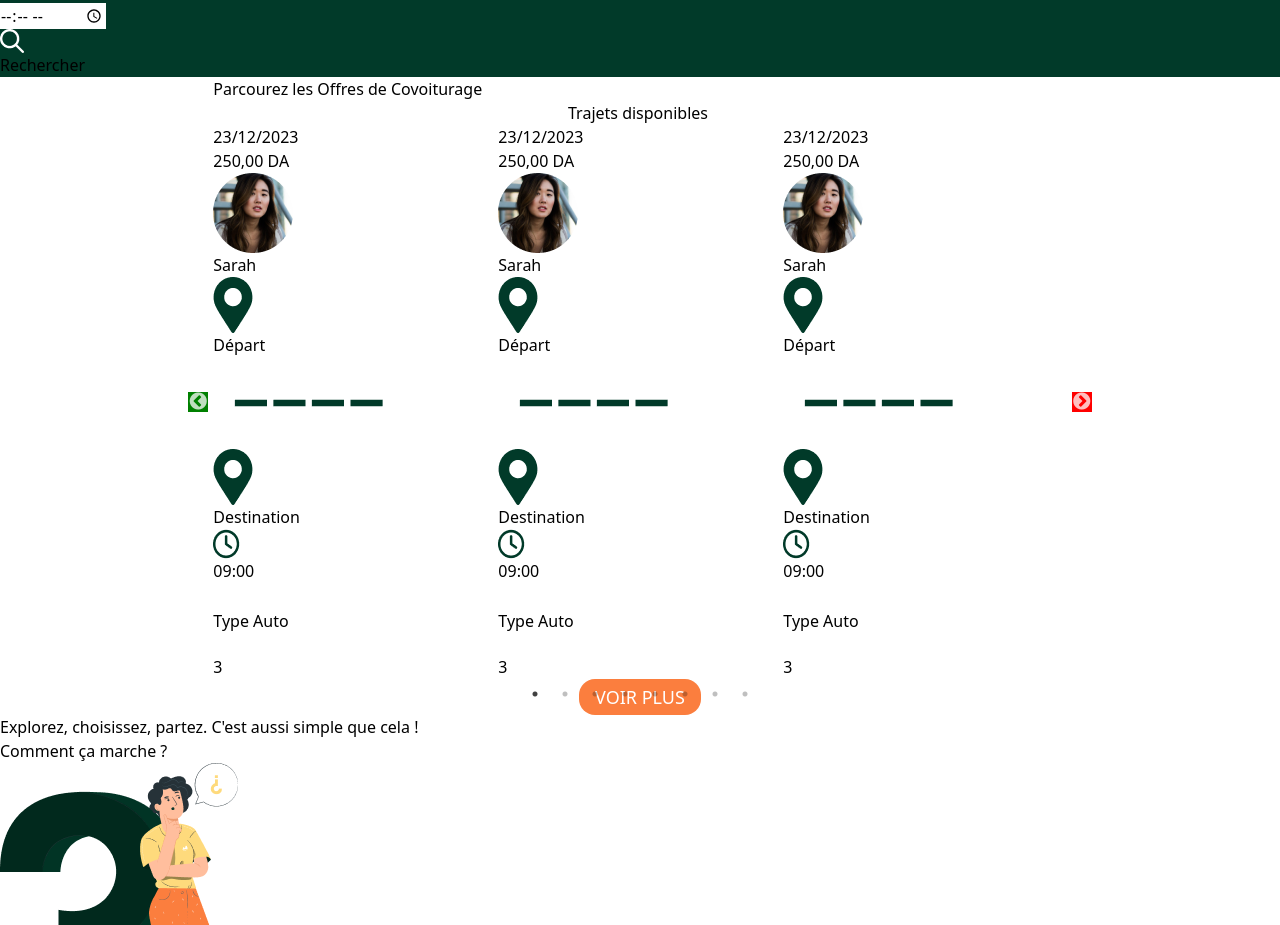
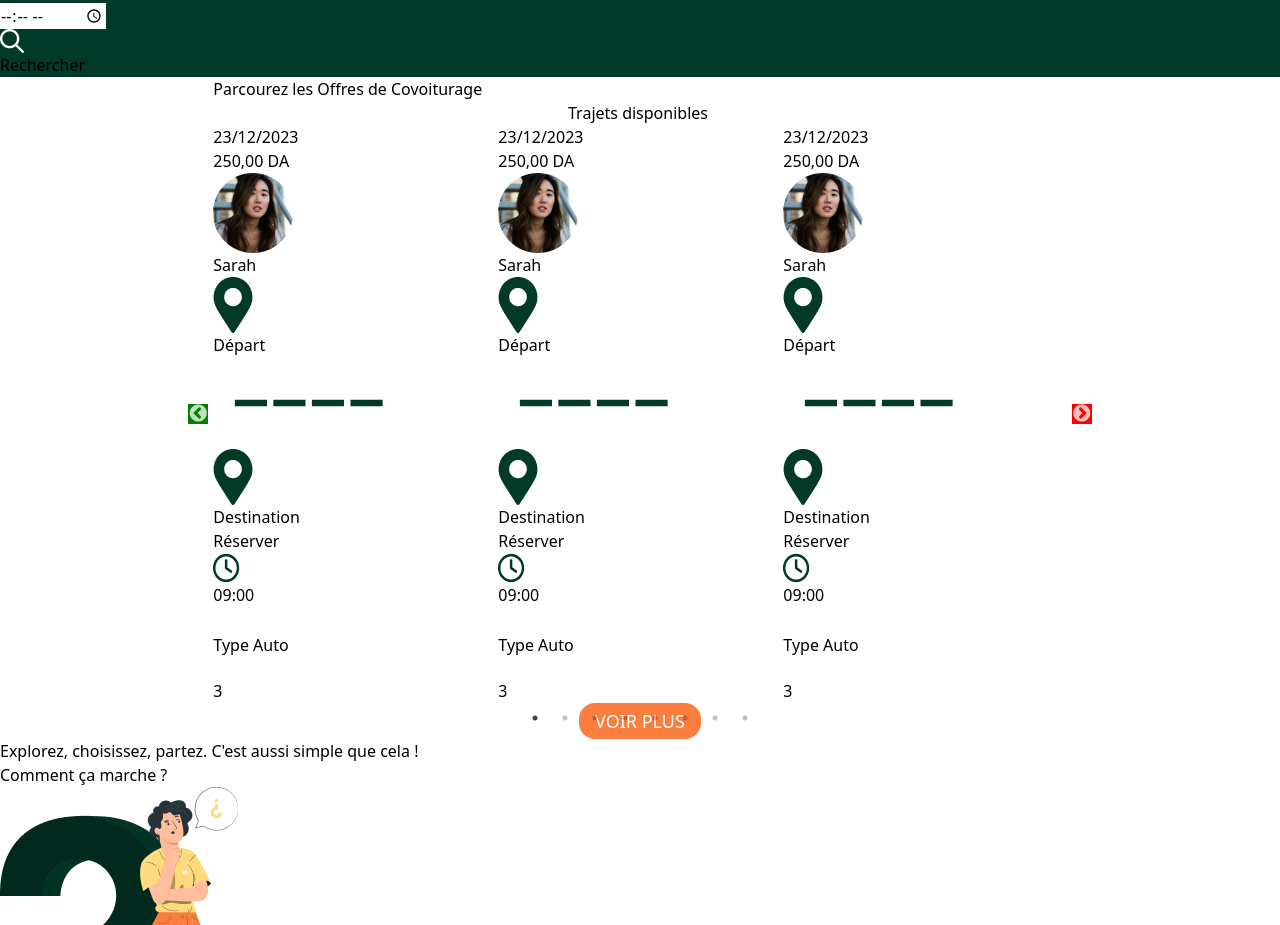
Before and after one commit to Abdelbasset10/RideShare, a React (Create React App) app in the folder client/: page / in a window 1280 px wide. Shown: the part 780-1705 px from the top of the page. Built offline with nearby package versions, Linux system fonts and the light colour scheme; no server answers.

Commit message:
Trajets Reserves Profil + Page de recherche

```diff
--- a/client/src/assets/css/card.css
+++ b/client/src/assets/css/card.css
@@ -69,11 +69,18 @@
 /*****************************************/
 
 .trajet-middle {
+    @apply flex flex-col justify-center items-center
+}
+.trajet-middle > div {
     @apply grid grid-cols-8
     mb-10
     w-full
     px-5
 
+}
+
+.trajet-middle .reserve-btn {
+    @apply w-10/12 bg-orange text-white rounded-md py-0.5 my-2 text-center
 }
 
 .trajet-middle .position-separator {
--- a/client/src/assets/css/main.css
+++ b/client/src/assets/css/main.css
@@ -8,11 +8,16 @@
   box-sizing: border-box;
 }
 
+#root, .root-layout {
+  height: 100%;
+}
+
 @layer components {
   @import url("navbar.css");
   @import url("presentation.css");
   @import url("card.css");
   @import url("how-to.css");
+  @import url("research.css");
   @import url("research-bar.css");
   @import url("register.css");
   @import url("login.css");
--- a/client/src/assets/css/profile.css
+++ b/client/src/assets/css/profile.css
@@ -1,10 +1,12 @@
 .profile-section {
     @apply w-8/12 m-auto flex justify-center items-center;
     height: calc(100vh - 80px - 60px);
+
 }
 
 .profile-section-wrapper {
-    @apply py-10 h-full w-full grid grid-cols-9 gap-x-5 justify-center items-center
+    @apply py-10 h-full w-full grid grid-cols-9 gap-x-5 justify-center items-center;
+    overflow: hidden;
 }
 
 /* LEFT PART */
--- a/client/src/assets/css/research-bar.css
+++ b/client/src/assets/css/research-bar.css
@@ -1,5 +1,5 @@
 .home-research-bar {
-    @apply text-bg-green-dark my-10 w-full pl-3 grid grid-cols-12 items-center rounded-full bg-white
+    @apply border-bg-green-dark border text-bg-green-dark my-10 w-full pl-3 grid grid-cols-12 items-center rounded-full bg-white
 }
 
 .home-research-bar .category {
@@ -17,7 +17,7 @@
 /***************************************/
 
 .home-research-bar .research-input {
-    @apply py-1.5 placeholder:text-bg-green-dark w-full relative
+    @apply py-1.5  placeholder:text-bg-green-dark w-full relative
 }
 
 .home-research-bar input {
--- a/client/src/components/Profile/ProfileTrajetsReserved.tsx
+++ b/client/src/components/Profile/ProfileTrajetsReserved.tsx
@@ -1,71 +1,151 @@
-import React, { useState } from "react";
-import { useForm } from "react-hook-form";
-import { z } from "zod";
-import { zodResolver } from "@hookform/resolvers/zod";
+import React, { useContext, useState } from "react";
+import TrajetsGrid from "./TrajetsGrid.tsx";
+import { useFetch } from "../../hooks/fetch/useFetch.jsx";
+import { AuthContext } from "../../contexts/AuthContext.tsx";
+import { Car, Position, Trajet } from "../../utils/type-interfaces.ts";
+import TrajetEdit from "./TrajetEdit.tsx";
+import { redirect } from "react-router-dom";
+import { set } from "react-hook-form";
+import TrajetCreate from "./TrajetCreate.tsx";
 
 const ProfileTrajetsReserved = () => {
-  const [activePanel, setActivePanel] = useState(1);
+  const user = useContext(AuthContext).user;
 
-  const schema = z.object({});
+  //const [trajetEdit, setTrajetEdit] = useState<Trajet | null>(null);
+  //const [trajetCreate, setTrajetCreate] = useState<boolean>(false);
 
-  const { register, handleSubmit, formState } = useForm({
-    resolver: zodResolver(schema),
-  });
-  const errors = formState.errors;
-  const handlePanelChange = (panelNumber) => {
-    setActivePanel(panelNumber);
+  const position: Position = {
+    id: "1",
+    latitude: "151",
+    longitude: "151",
+    start_trajets: [],
+    end_trajets: [],
+    name: "Paris",
+  };
+  const car: Car = {
+    id: "1",
+    marque: "BMW",
+    model: "X5",
+    max_places: 5,
+    owner: user,
+    trajets: [],
+    matricule: "15151-115-16",
+    year: "2015",
   };
 
+  const loading = false;
+  const error = false;
+  const trajets: Trajet[] = [
+    {
+      id: "1",
+      position_start: position,
+      position_end: position,
+      start_date: "2021-03-01",
+      hour_start: "12:00",
+      price: 10,
+      nb_place: 2,
+      reservations: [],
+      chauffeur: user,
+      car: car,
+    },
+    {
+      id: "2",
+      position_start: position,
+      position_end: position,
+      start_date: "2021-03-01",
+      hour_start: "12:00",
+      price: 10,
+      nb_place: 2,
+      reservations: [],
+      chauffeur: user,
+      car: car,
+    },
+    {
+      id: "3",
+      position_start: position,
+      position_end: position,
+      start_date: "2021-03-01",
+      hour_start: "12:00",
+      price: 10,
+      nb_place: 2,
+      reservations: [],
+      chauffeur: user,
+      car: car,
+    },
+    {
+      id: "4",
+      position_start: position,
+      position_end: position,
+      start_date: "2021-03-01",
+      hour_start: "12:00",
+      price: 10,
+      nb_place: 2,
+      reservations: [],
+      chauffeur: user,
+      car: car,
+    },
+    {
+      id: "5",
+      position_start: position,
+      position_end: position,
+      start_date: "2021-03-01",
+      hour_start: "12:00",
+      price: 10,
+      nb_place: 2,
+      reservations: [],
+      chauffeur: user,
+      car: car,
+    },
+    {
+      id: "6",
+      position_start: position,
+      position_end: position,
+      start_date: "2021-04-01",
+      hour_start: "12:00",
+      price: 10,
+      nb_place: 2,
+      reservations: [],
+      chauffeur: user,
+      car: car,
+    },
+  ];
+
+
   return (
-    <div>
-      <nav>
-        <ul>
-          <li>
-            <a onClick={() => handlePanelChange(1)}>Panel 1</a>
-          </li>
-          <li>
-            <a onClick={() => handlePanelChange(2)}>Panel 2</a>
-          </li>
-          <li>
-            <a onClick={() => handlePanelChange(3)}>Panel 3</a>
-          </li>
-        </ul>
+    <main className="trajets-created-wrapper">
+      <nav className="header">
+        <div className="left-part">
+          <h1>Mes Réservations</h1>
+          <p>Votre liste de réservations</p>
+        </div>
+
+        <div className="right-part">
+
+        </div>
       </nav>
 
-      {activePanel === 1 && (
-        <form onSubmit={() => {}}>
-          <div className="profile-img-wrapper">
-            {/* Add the profile picture change functionality here */}
-            <label htmlFor="profilePicture">Profile Picture:</label>
-            <input type="file" id="profilePicture" accept="image/*" />
-          </div>
+      <div className="grid-trajets-wrapper">
+        {loading && <div>Chargement...</div>}
+        {error && <div>Erreur lors du chargement des trajets</div>}
+        {trajets  && (
+          <TrajetsGrid
+            price_label="Prix Total"
+            place_label="Place(s) réservée(s)"
+            limit={3}
+            trajets={trajets}
+            actions={[
+              {
+                onClick: (trajet: Trajet) => console.log("REMOVE", trajet.id),
+                label: "Remove",
+                class: "bg-red-700 text-white",
+              },
+            ]}
+          />
+        )}
 
-          <hr />
 
-          <label htmlFor="name">Nom</label>
-          <input type="text" id="name" />
-
-          <label htmlFor="familyName">Prénom:</label>
-          <input type="text" id="familyName" />
-
-          <label htmlFor="email">Email:</label>
-          <input type="email" id="email" />
-
-          <label htmlFor="phoneNumber">Phone Number:</label>
-          <input type="tel" id="phoneNumber" />
-
-          <label htmlFor="accountType">Account Type:</label>
-          <select id="accountType">
-            <option value="individual">Individual</option>
-            <option value="business">Business</option>
-          </select>
-        </form>
-      )}
-
-      {activePanel === 2 && <div>Panel 2 content</div>}
-
-      {activePanel === 3 && <div>Panel 3 content</div>}
-    </div>
+      </div>
+    </main>
   );
 };
 
--- a/client/src/components/Profile/TrajetsGrid.tsx
+++ b/client/src/components/Profile/TrajetsGrid.tsx
@@ -5,8 +5,10 @@ interface TrajetsGridProps {
   trajets: Trajet[];
   actions: TrajetsGridActionsButtons[];
   limit?: number;
+  price_label: string;
+  place_label: string;
 }
-const TrajetsGrid = ({ trajets, actions, limit = 10 }: TrajetsGridProps) => {
+const TrajetsGrid = ({ trajets, actions, limit = 10, place_label = "Place(s) restante(s)", price_label = "Prix" }: TrajetsGridProps) => {
   const pageNumbers = trajets.length / limit;
 
   const [page, setPage] = useState(1);
@@ -39,8 +41,8 @@ const TrajetsGrid = ({ trajets, actions, limit = 10 }: TrajetsGridProps) => {
           <th>Lieu Arrivée</th>
           <th>Date Départ</th>
           <th>Heure Départ</th>
-          <th>Prix</th>
-          <th>Place(s) restante(s)</th>
+          <th>{price_label}</th>
+          <th>{place_label}</th>
           <th>Actions</th>
         </tr>
       </thead>
--- a/client/src/components/TrajetCard.jsx
+++ b/client/src/components/TrajetCard.jsx
@@ -8,8 +8,6 @@ import PositionSeparator from '../assets/img/icons/position_separator.png'
 const TrajetCard = ({trajet}) => {
     return (
       <div className="trajet-card">
-
-
         <div className="trajet-upper">
           <div className="trajet-upper-left">
             <p className="trajet-date">23/12/2023</p>
@@ -22,19 +20,26 @@ const TrajetCard = ({trajet}) => {
           </div>
         </div>
 
-
         <div className="trajet-middle">
+          <div>
             <div className="position-depart">
               <img src={PositionIcon} alt="Position" />
               <p>Départ</p>
             </div>
 
-                <img className='position-separator' src={PositionSeparator } alt="" />
+            <img
+              className="position-separator"
+              src={PositionSeparator}
+              alt=""
+            />
 
             <div className="position-destination">
               <img src={PositionIcon} alt="Position" />
               <p>Destination</p>
             </div>
+          </div>
+
+          <button className='reserve-btn'>Réserver</button>
         </div>
 
         <div className="trajet-lower">
--- a/client/src/components/TriItem.jsx
+++ /dev/null
@@ -1,19 +0,0 @@
-const TriItem = ({label,id,isChecked,onValueChange}) => {
-
-    const onChange = (event) => {
-        const isChecked = event.target.isChecked;
-
-    }
-
-    return (
-        <li className="tri-list-item">
-             <input type="checkbox" checked onChange={(info) => {
-
-
-             }} id={id}   />
-             <label htmlFor={id} > {label} </label>
-        </li>
-    );
-}
-
-export default TriItem;
--- a/client/src/pages/Profile.tsx
+++ b/client/src/pages/Profile.tsx
@@ -27,7 +27,7 @@ const Profile = () => {
         return <ProfileTrajetsCreated />;
 
       case rightMenuTypes.trajets_reserved:
-        return <div className="w-full">TRAJETS reserves</div>;
+        return <ProfileTrajetsReserved />;
 
       //return <ProfileTrajetsReserved />;
     }
--- a/client/src/pages/SearchRoute.jsx
+++ b/client/src/pages/SearchRoute.jsx
@@ -1,45 +1,88 @@
 import { useState } from "react";
 import ResearchBar from "../components/ResearchBar";
-import TriItem from "../components/TriItem";
+import TrajetCard from "../components/TrajetCard";
 import { useFetch } from "../hooks/fetch/useFetch";
 
 
 
 const SearchRoute = () => {
 
-    const [triChecks,setTriChecks] = useState({})
+    const [triChecks,setTriChecks] = useState({
+      nearest:false,
+      price:false,
+      seat:false,
+      time:false
+    })
 
-    const {data,loading,error} = useFetch('')
+    //const {data,loading,error} = useFetch('')
+    const filters = [
+      {"value":"nearest","label":"Trier par plus proches"},
+      {"value":"price","label":"Trier par prix plus bas"},
+      {"value":"seat","label":"Trier par place disponibles"},
+      {"value":"time","label":"Trier par temps de départ"}
+    ]
+
 
     const onTriChange = (type,checked) => {
         triChecks[type] = checked;
 
         setTriChecks(triChecks);
+        console.log("🚀 ~ onTriChange ~ triChecks:", triChecks);
+
     }
+
+    const displayTriItems = () => {
+      return filters.map((filter) => {
+        return (
+          <div className="tri-item-wrapper">
+            <label className="research-tri-label" for={filter.value}>
+              {filter.label}
+            </label>
+            <input
+              className="research-tri-input"
+              id={filter.value}
+              type="checkbox"
+              name="test"
+              value={filter.value}
+              onChange={(e) => onTriChange(e.target.value, e.target.checked)}
+            />
+          </div>
+        );
+      });
+    }
+
+
 
     return (
       <main className="research">
-        <section className="research-header">
-          <div className="research-header-wrapper">
+        <div className="research-wrapper">
+          <section className="research-header-wrapper">
             <h1>Rechercher un trajet</h1>
-          </div>
 
-          <ResearchBar />
-        </section>
+            <ResearchBar />
+          </section>
 
-        <section className="research-body">
+          <section className="research-body">
             <div className="research-body-wrapper">
-            <div className="research-tri">
+              <div className="research-filter">
                 <h3>Trier par</h3>
-                <ul className="tri-list">
-                    <TriItem label="Trier par plus proches"      id="nearest"  onValueChange={onTriChange} />
-                    <TriItem label="Trier par prix plus bas"     id="price"  onValueChange={onTriChange} />
-                    <TriItem label="Trier par place disponibles" id="seat"  onValueChange={onTriChange} />
-                    <TriItem label="Trier par temps de départ"   id="time"  onValueChange={onTriChange} />
-                </ul>
+                <fieldset className="tri-list">{displayTriItems()}</fieldset>
+              </div>
+
+              <div className="research-separator"></div>
+
+              <div className="research-result">
+                <TrajetCard trajet={{}} />
+                <TrajetCard trajet={{}} />
+                <TrajetCard trajet={{}} />
+                <TrajetCard trajet={{}} />
+                <TrajetCard trajet={{}} />
+                <TrajetCard trajet={{}} />
+                <TrajetCard trajet={{}} />
+              </div>
             </div>
-            </div>
-        </section>
+          </section>
+        </div>
       </main>
     );
 
```
Also changed, not shown: client/src/assets/css/research.css (added, +81 -0 lines). Lines whose indentation alone changed are shown as unchanged.
